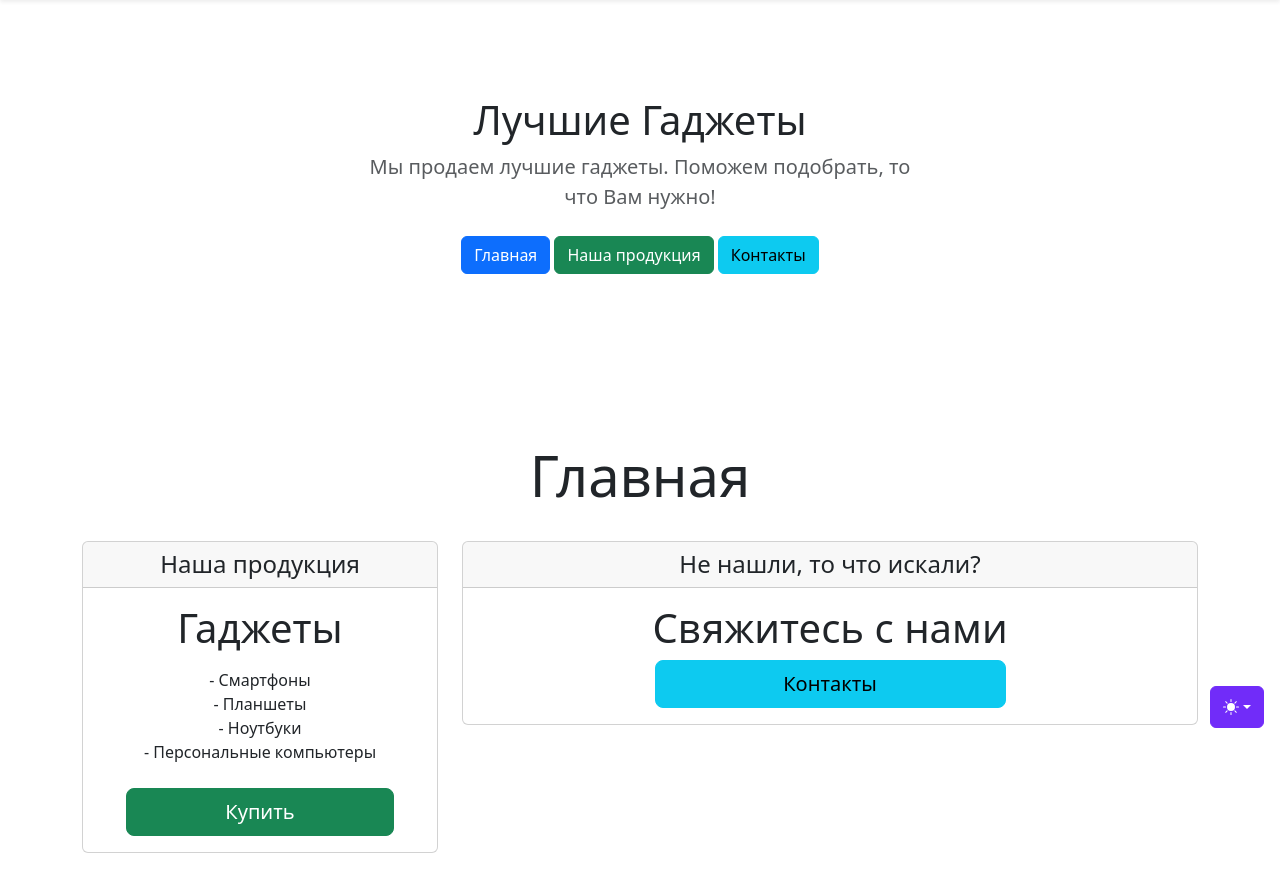
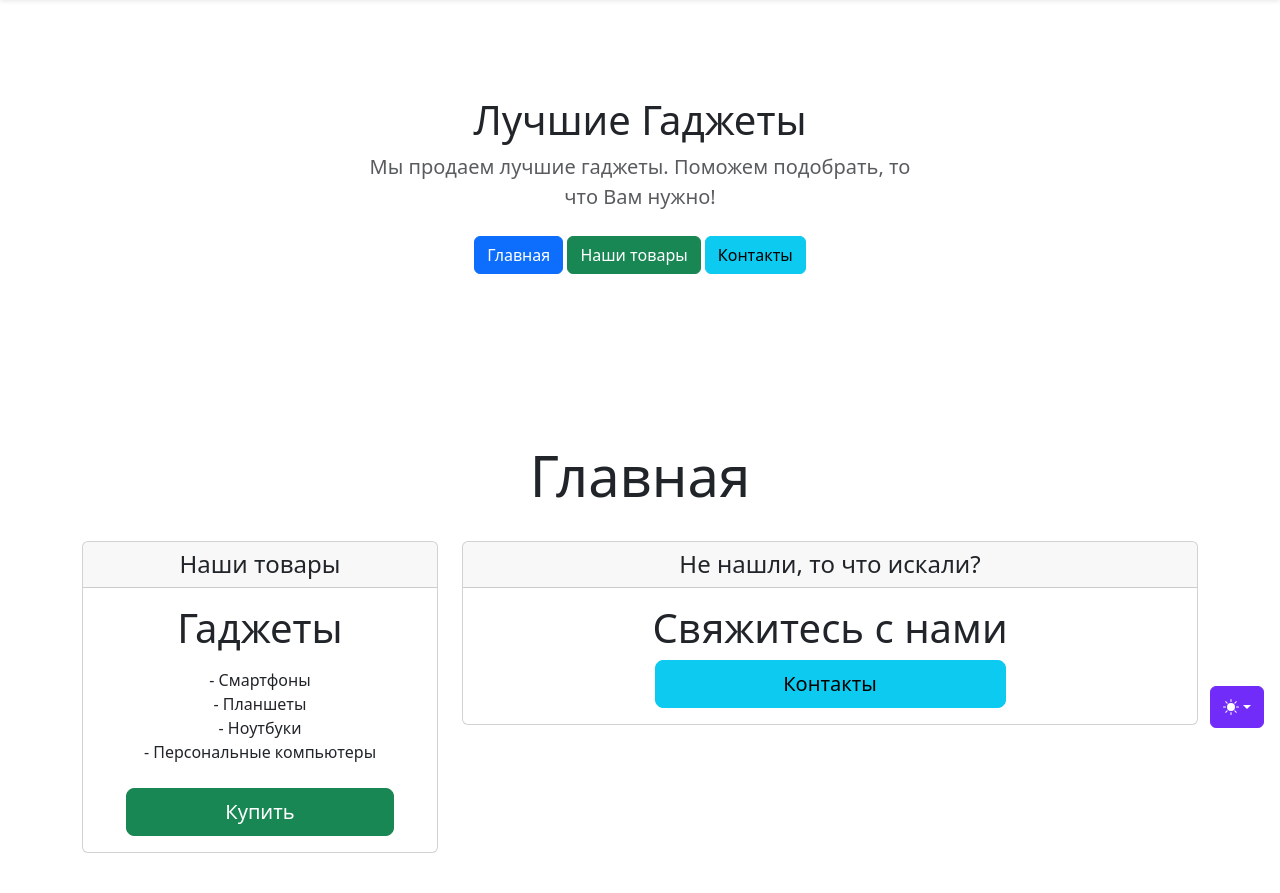
Before and after one commit to EliasN96/DJANGO_HW_2, a Django app: page /home/ in a window 1280 px wide. Shown: the part 56-949 px from the top of the page. Run offline with Django 5.2, Linux system fonts and the light colour scheme; some libraries are stand-ins or nearby versions.

Commit message:
update catalog/html files

```diff
--- a/catalog/templates/base.html
+++ b/catalog/templates/base.html
@@ -165,7 +165,7 @@
         <p class="lead text-body-secondary">Мы продаем лучшие гаджеты. Поможем подобрать, то что Вам нужно!</p>
         <p>
           <a href="{% url 'catalog:home' %}" class="btn btn-primary my-2">Главная</a>
-          <a href="{% url 'catalog:product_list' %}" class="btn btn-success my-2">Наша продукция</a>
+          <a href="{% url 'catalog:product_list' %}" class="btn btn-success my-2">Наши товары</a>
           <a href="{% url 'catalog:contacts' %}" class="btn btn-info my-2">Контакты</a>
         </p>
       </div>
--- a/catalog/templates/catalog/product_list.html
+++ b/catalog/templates/catalog/product_list.html
@@ -2,12 +2,12 @@
 {% load my_tags %}
 {% block content %}
 <div class="pricing-header px-3 py-3 pt-md-5 pb-md-4 mx-auto text-center">
-    <h1 class="display-4">Наша продукция</h1>
+    <h1 class="display-4">Наши товары</h1>
 </div>
 <div class="album py-5 bg-body-tertiary">
     <div class="container">
         <div class="row row-cols-1 row-cols-sm-2 row-cols-md-3 g-3">
-            {% for product in product_list %}
+            {% for product in object_list %}
             <div class="col">
                 <div class="card shadow-sm">
                     <div class="card-body">
--- a/catalog/templates/home.html
+++ b/catalog/templates/home.html
@@ -9,7 +9,7 @@
         <div class="col-4">
             <div class="card mb-4 box-shadow">
                 <div class="card-header">
-                    <h4 class="my-0 font-weight-normal">Наша продукция</h4>
+                    <h4 class="my-0 font-weight-normal">Наши товары</h4>
                 </div>
                 <div class="card-body">
                     <h1 class="card-title pricing-card-title">Гаджеты</h1>
--- a/catalog/templates/includes/inc_menu.html
+++ b/catalog/templates/includes/inc_menu.html
@@ -11,6 +11,7 @@
             <li><a href="{% url 'catalog:home' %}" class="text-white">Главная</a></li>
             <li><a href="{% url 'catalog:product_list' %}" class="text-white">Товары</a></li>
             <li><a href="{% url 'catalog:contacts' %}" class="text-white">Контакты</a></li>
+            <li><a href="{% url 'blog:blog_list' %}" class="text-white">Блог</a></li>
           </ul>
         </div>
       </div>
```
